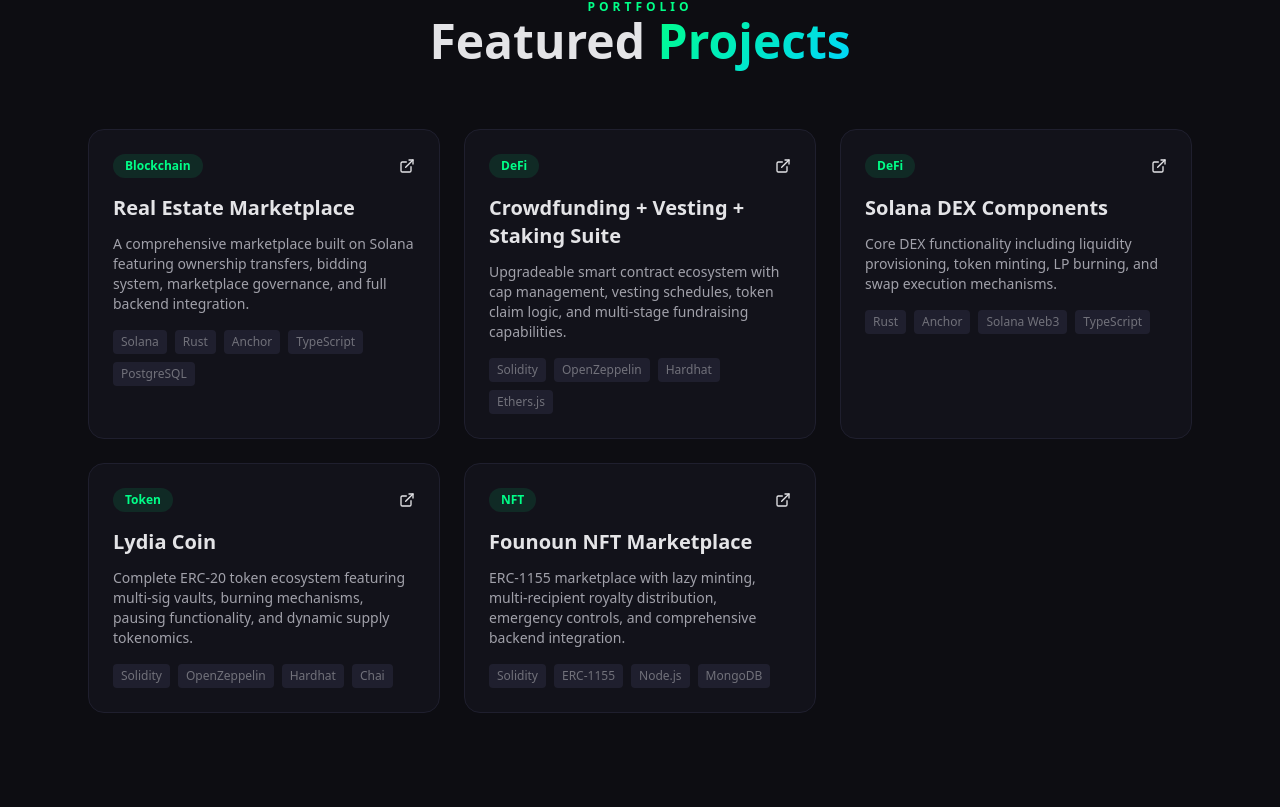
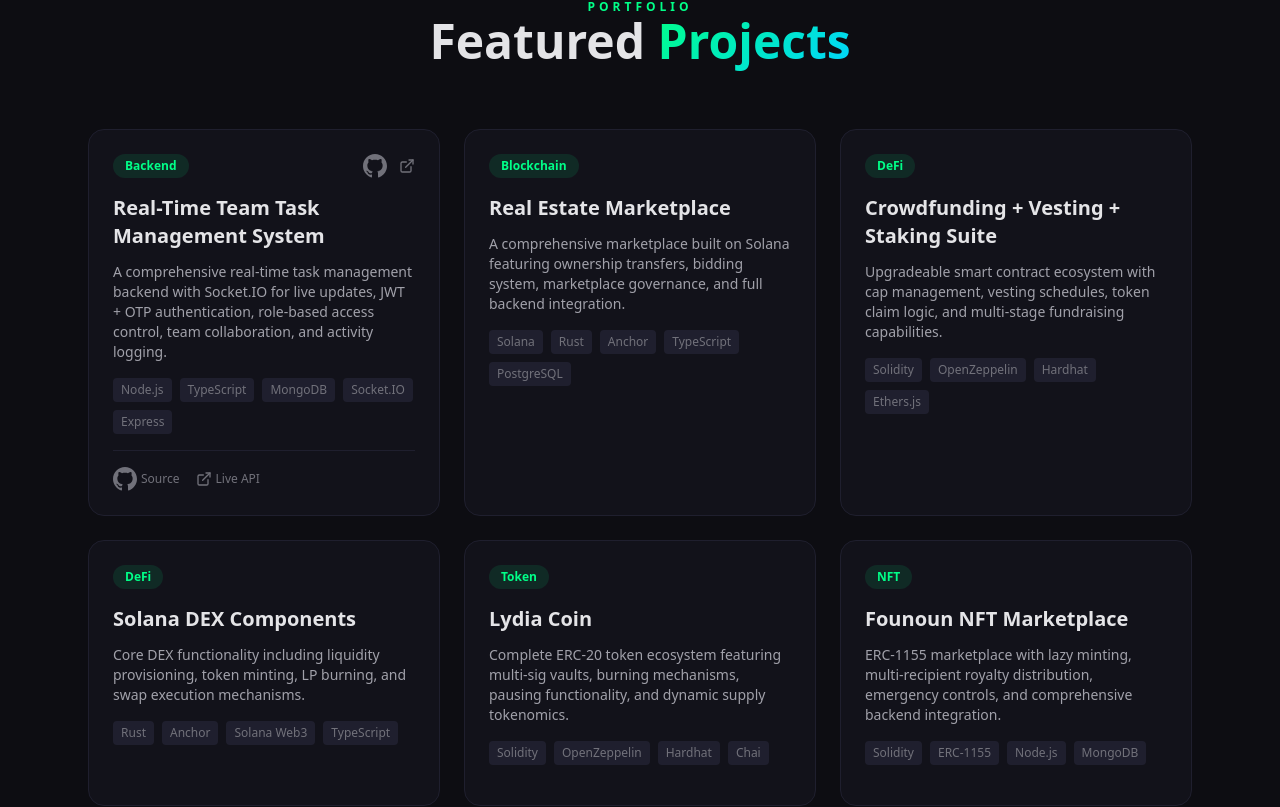
Before and after one commit to Shubhr457/Portfolio, a Next.js app: page / in a window 1280 px wide. Shown: the part 3894-4701 px from the top of the page. Built offline with nearby package versions, Linux system fonts and the light colour scheme.

Commit message:
feat: add new project "Real-Time Team Task Management System" with GitHub and live demo links

```diff
--- a/src/app/page.tsx
+++ b/src/app/page.tsx
@@ -144,6 +144,14 @@ const experiences = [
 ];
 
 const projects = [
+  {
+    title: "Real-Time Team Task Management System",
+    description: "A comprehensive real-time task management backend with Socket.IO for live updates, JWT + OTP authentication, role-based access control, team collaboration, and activity logging.",
+    tech: ["Node.js", "TypeScript", "MongoDB", "Socket.IO", "Express"],
+    category: "Backend",
+    github: "https://github.com/Shubhr457/Real-Time-Team-Task-Management-System",
+    live: "https://real-time-team-task-management-system-4.onrender.com",
+  },
   {
     title: "Real Estate Marketplace",
     description: "A comprehensive marketplace built on Solana featuring ownership transfers, bidding system, marketplace governance, and full backend integration.",
@@ -645,18 +653,44 @@ export default function Home() {
 
           <div className="grid md:grid-cols-2 lg:grid-cols-3 gap-6">
             {projects.map((project, index) => (
-              <div key={index} className="card p-6 group cursor-pointer">
+              <div
+                key={index}
+                className="card p-6 group"
+              >
                 <div className="flex items-center justify-between mb-4">
                   <span className="text-xs font-semibold px-3 py-1 rounded-full bg-[#00ff88]/10 text-[#00ff88]">
                     {project.category}
                   </span>
-                  <ExternalLinkIcon />
+                  <div className="flex items-center gap-3">
+                    {project.github && (
+                      <a
+                        href={project.github}
+                        target="_blank"
+                        rel="noopener noreferrer"
+                        className="text-[#71717a] hover:text-[#00ff88] transition-colors"
+                        title="View Source Code"
+                      >
+                        <GithubIcon />
+                      </a>
+                    )}
+                    {project.live && (
+                      <a
+                        href={project.live}
+                        target="_blank"
+                        rel="noopener noreferrer"
+                        className="text-[#71717a] hover:text-[#00d4ff] transition-colors"
+                        title="View Live Demo"
+                      >
+                        <ExternalLinkIcon />
+                      </a>
+                    )}
+                  </div>
                 </div>
                 <h3 className="text-xl font-bold mb-3 group-hover:text-[#00ff88] transition-colors">
                   {project.title}
                 </h3>
                 <p className="text-sm text-[#a1a1aa] mb-4">{project.description}</p>
-                <div className="flex flex-wrap gap-2">
+                <div className="flex flex-wrap gap-2 mb-4">
                   {project.tech.map((tech) => (
                     <span
                       key={tech}
@@ -666,6 +700,32 @@ export default function Home() {
                     </span>
                   ))}
                 </div>
+                {(project.github || project.live) && (
+                  <div className="flex items-center gap-4 pt-4 border-t border-[#1f1f2e]">
+                    {project.github && (
+                      <a
+                        href={project.github}
+                        target="_blank"
+                        rel="noopener noreferrer"
+                        className="text-xs text-[#71717a] hover:text-[#00ff88] transition-colors flex items-center gap-1"
+                      >
+                        <GithubIcon />
+                        <span>Source</span>
+                      </a>
+                    )}
+                    {project.live && (
+                      <a
+                        href={project.live}
+                        target="_blank"
+                        rel="noopener noreferrer"
+                        className="text-xs text-[#71717a] hover:text-[#00d4ff] transition-colors flex items-center gap-1"
+                      >
+                        <ExternalLinkIcon />
+                        <span>Live API</span>
+                      </a>
+                    )}
+                  </div>
+                )}
               </div>
             ))}
           </div>
```
